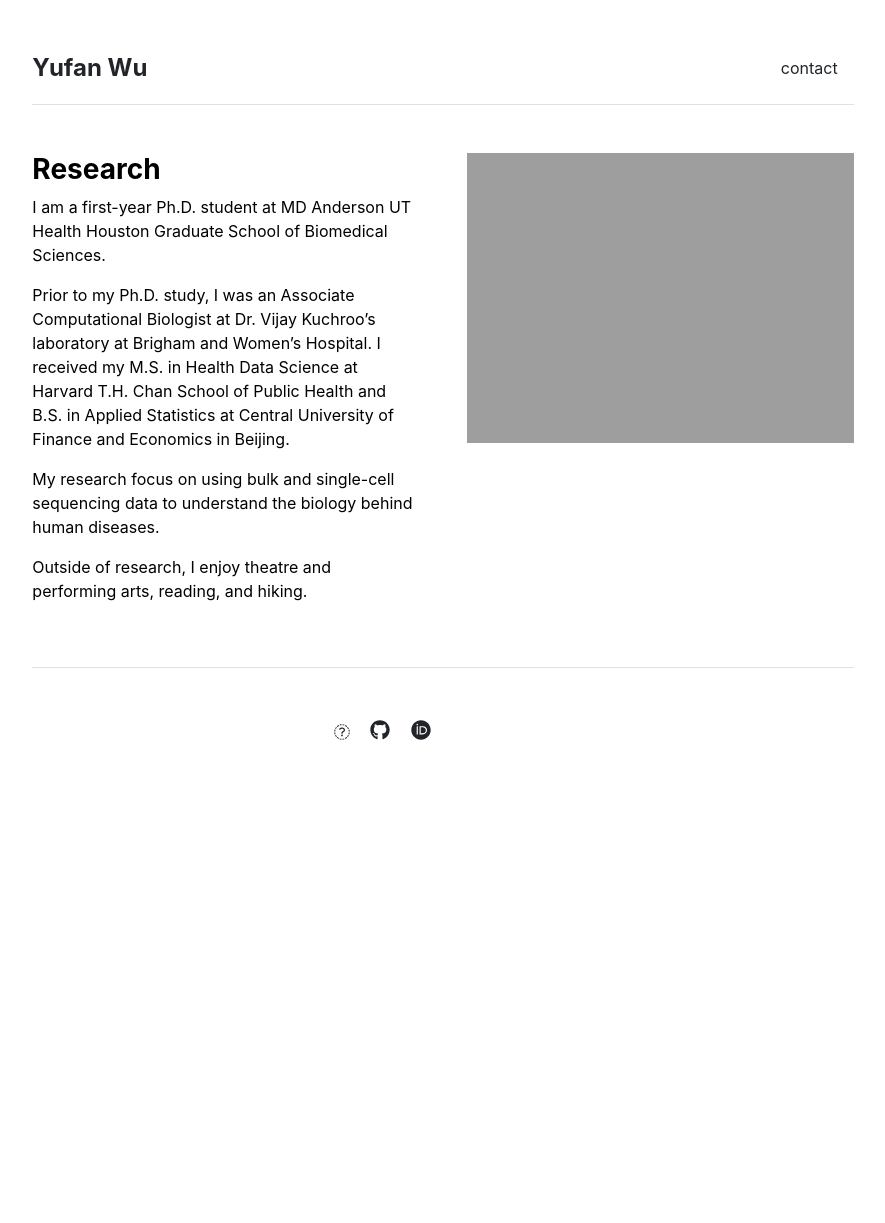
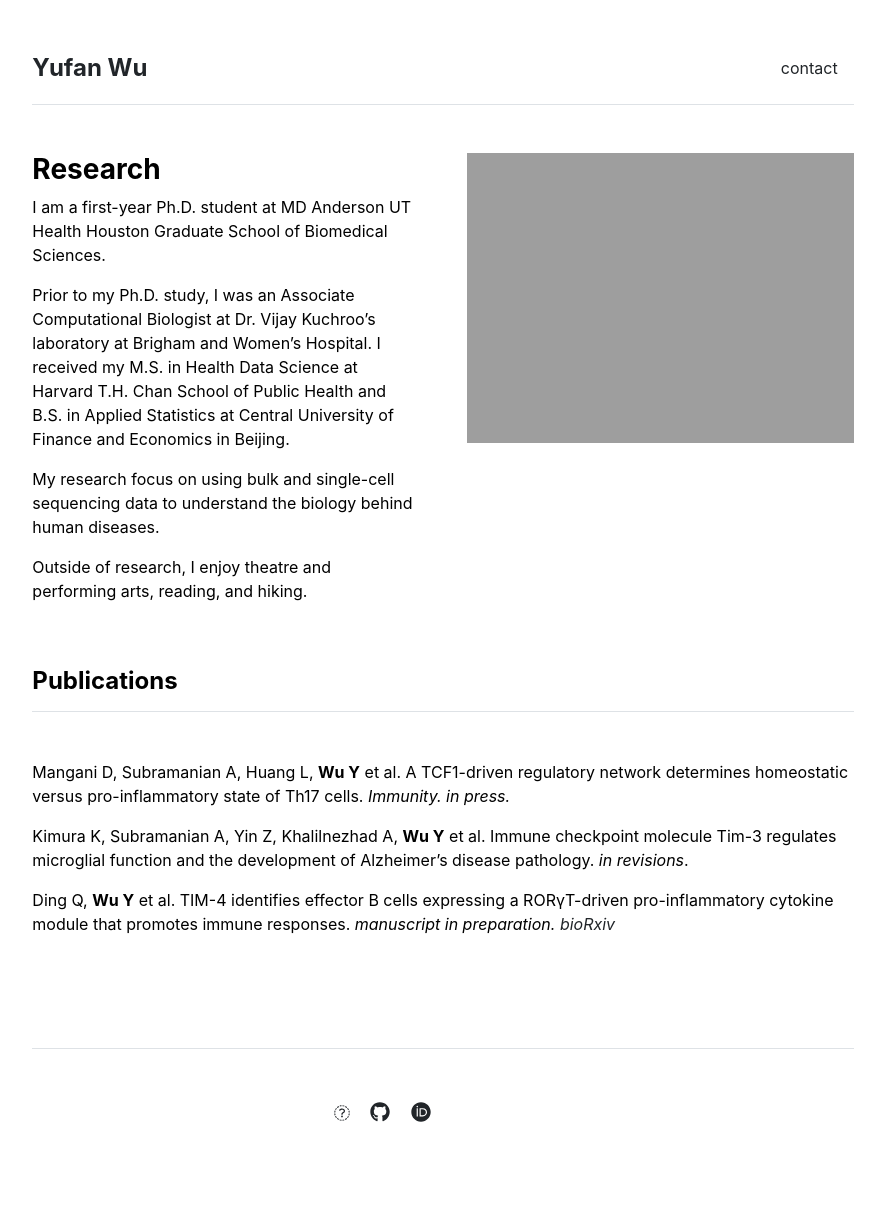
Before and after one commit to YufanWu147/YufanWu147.github.io, a Jekyll site: the page built from index.md, in a window 1280 px wide. Shown: the whole page, without its empty margins (197-1082 px from the left). Built offline with Jekyll 4.4.1, drawn with Linux system fonts in a browser that asks for light colours; before the commit the page ends 900 px from its top, so only the background shows below that.

Commit message:
add publications

```diff
--- /dev/null
+++ b/_data/publications.yml
@@ -0,0 +1,10 @@
+featured:
+- {name: 'Mangani D, Subramanian A, Huang L, <b>Wu Y</b> et al. A TCF1-driven regulatory network determines homeostatic versus pro-inflammatory state of Th17 cells. <i>Immunity. in press.</i>'}
+- {name: 'Kimura K, Subramanian A, Yin Z, Khalilnezhad A, <b>Wu Y</b> et al. Immune checkpoint molecule Tim-3 regulates microglial function and the development of Alzheimer’s disease pathology. <i>in revisions</i>.'}
+- {name: "Ding Q, <b>Wu Y</b> et al. TIM-4 identifies effector B cells expressing a RORγT-driven pro-inflammatory cytokine module that promotes immune responses. <i>manuscript in preparation<i>. <a url='https://www.biorxiv.org/content/10.1101/2023.09.22.558524v2'><i>bioRxiv<i/></a>", }
+
+
+index:
+- {name: 'Mangani D, Subramanian A, Huang L, <b>Wu Y</b> et al. A TCF1-driven regulatory network determines homeostatic versus pro-inflammatory state of Th17 cells. <i>Immunity. in press.</i>'}
+- {name: 'Kimura K, Subramanian A, Yin Z, Khalilnezhad A, <b>Wu Y</b> et al. Immune checkpoint molecule Tim-3 regulates microglial function and the development of Alzheimer’s disease pathology. <i>in revisions</i>.'}
+- {name: "Ding Q, <b>Wu Y</b> et al. TIM-4 identifies effector B cells expressing a RORγT-driven pro-inflammatory cytokine module that promotes immune responses. <i>manuscript in preparation<i>. <a url='https://www.biorxiv.org/content/10.1101/2023.09.22.558524v2'><i>bioRxiv<i/></a>", }
--- a/_includes/publications.html
+++ b/_includes/publications.html
@@ -1,13 +1,13 @@
 <div class="row g-5 mb-5">
   <div>
-    <h3 class="fw-bold border-bottom pb-3 mb-5">Publications</h3>
+    <h4 class="fw-bold border-bottom pb-3 mb-5">Publications</h4>
     {% if page.title == "Home" %}
       {% for item in site.data.publications.featured %}
-        <p><a href="{{ item.url }}">{{ item.name }}</a></p>
+        <p>{{ item.name }}</p>
       {% endfor %}
     {% else %}
       {% for item in site.data.publications.index %}
-        <p><a href="{{ item.url }}">{{ item.name }}</a></p>
+        <p>{{ item.name }}</p>
       {% endfor %}
     {% endif %}
   </div>
--- a/_layouts/home.html
+++ b/_layouts/home.html
@@ -11,3 +11,5 @@ layout: default
     <img src="{{ site.github.url }}/assets/img/home.jpg" alt="Home" width="100%">
   </div>
 </div>
+
+{% include publications.html %}
```
